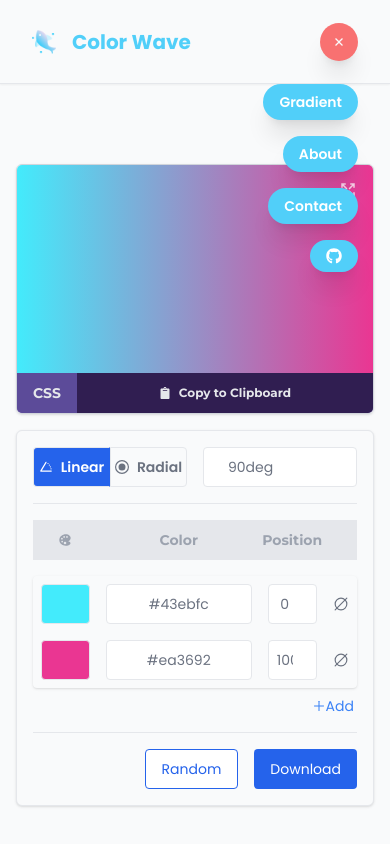
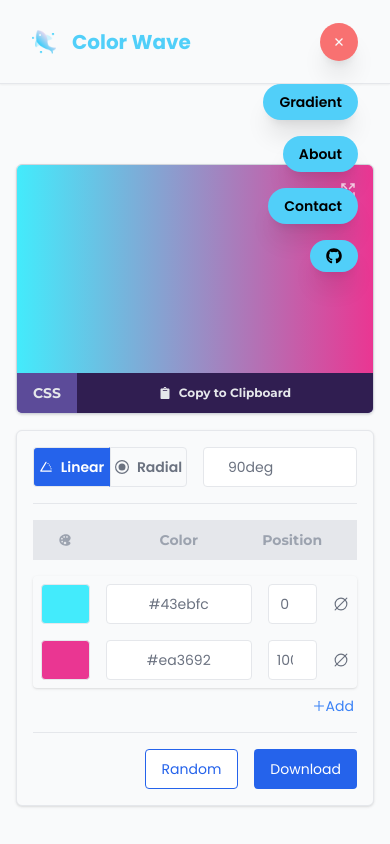
Before and after one commit to EMCSquare12/color-wave, a React (Vite) app in the folder color-wave/: page / in a window 390 px wide. Shown: the top 844 px of the page. Built offline with nearby package versions, Linux system fonts and the light colour scheme.

Commit message:
fix: header color to visible

```diff
--- a/color-wave/src/components/Header.jsx
+++ b/color-wave/src/components/Header.jsx
@@ -50,16 +50,16 @@ const Header = () => {
 
         {isOpen === true && (
           <nav className="absolute right-0 z-30 flex flex-col md:top-0 top-[10vh] items-end justify-center gap-4 md:mr-0 mr-8  md:relative  md:bg-transparent md:items-center md:gap-8 md:flex-row">
-            <li className="flex items-center px-4 py-2 text-sm font-semibold w-fit transition duration-200 ease-in-out md:hover:bg-transparent md:hover:text-blue-300 md:text-blue-text text-white hover:bg-blue-400 font-poppins md:text-base bg-blue-text md:bg-transparent  md:p-0 md:rounded-none rounded-[50px] md:shadow-none  shadow-xl ">
+            <li className="flex items-center px-4 py-2 text-sm font-semibold w-fit transition duration-200 ease-in-out md:hover:bg-transparent md:hover:text-blue-300 md:text-blue-text  hover:bg-blue-400 font-poppins md:text-base bg-blue-text md:bg-transparent  md:p-0 md:rounded-none rounded-[50px] md:shadow-none  shadow-xl ">
               <a href="#">Gradient</a>
             </li>
-            <li className="flex items-center px-4 py-2 text-sm font-semibold w-fit transition duration-200 ease-in-out md:hover:bg-transparent md:hover:text-blue-300 md:text-blue-text text-white hover:bg-blue-400 font-poppins md:text-base bg-blue-text md:bg-transparent  md:p-0 md:rounded-none rounded-[50px] md:shadow-none shadow-xl ">
+            <li className="flex items-center px-4 py-2 text-sm font-semibold w-fit transition duration-200 ease-in-out md:hover:bg-transparent md:hover:text-blue-300 md:text-blue-text  hover:bg-blue-400 font-poppins md:text-base bg-blue-text md:bg-transparent  md:p-0 md:rounded-none rounded-[50px] md:shadow-none shadow-xl ">
               <a href="#">About</a>
             </li>
-            <li className="flex items-center px-4 py-2 text-sm font-semibold w-fit transition duration-200 ease-in-out md:hover:bg-transparent md:hover:text-blue-300 md:text-blue-text text-white hover:bg-blue-400 font-poppins bg-blue-text md:bg-transparent  md:text-base md:p-0 md:rounded-none rounded-[50px] md:shadow-none  shadow-xl ">
+            <li className="flex items-center px-4 py-2 text-sm font-semibold w-fit transition duration-200 ease-in-out md:hover:bg-transparent md:hover:text-blue-300 md:text-blue-text  hover:bg-blue-400 font-poppins bg-blue-text md:bg-transparent  md:text-base md:p-0 md:rounded-none rounded-[50px] md:shadow-none  shadow-xl ">
               <a href="#">Contact</a>
             </li>
-            <li className="flex items-center px-4 py-2 text-base font-semibold w-fit transition duration-200 ease-in-out md:hover:bg-transparent md:hover:text-blue-300 md:text-blue-text text-white hover:bg-blue-400 font-poppins bg-blue-text md:bg-transparent  md:text-lg md:p-0 md:rounded-none rounded-[50px] md:shadow-none  shadow-xl ">
+            <li className="flex items-center px-4 py-2 text-base font-semibold w-fit transition duration-200 ease-in-out md:hover:bg-transparent md:hover:text-blue-300 md:text-blue-text  hover:bg-blue-400 font-poppins bg-blue-text md:bg-transparent  md:text-lg md:p-0 md:rounded-none rounded-[50px] md:shadow-none  shadow-xl ">
               <a href="#">
                 <FaGithub />
               </a>
```
